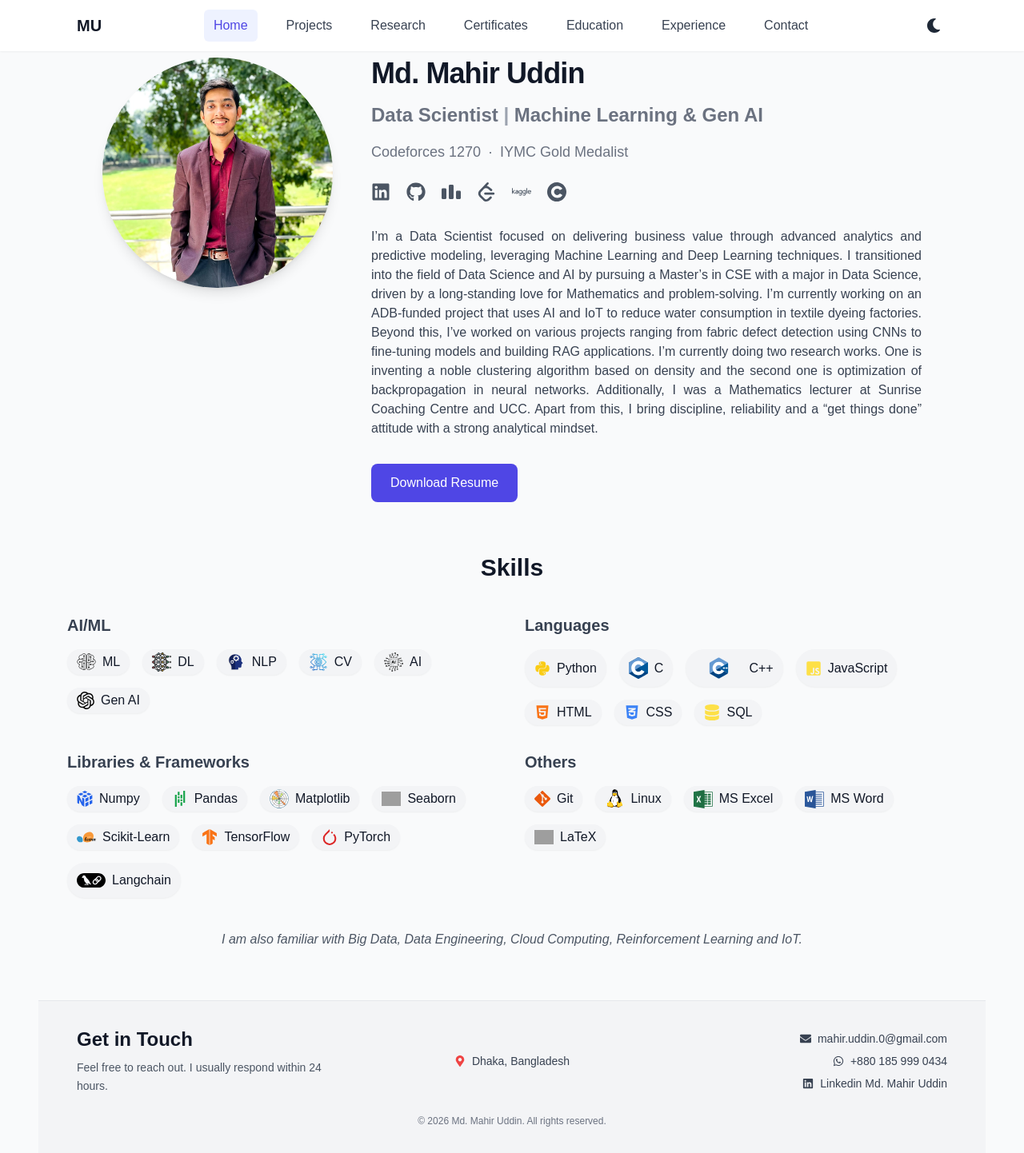
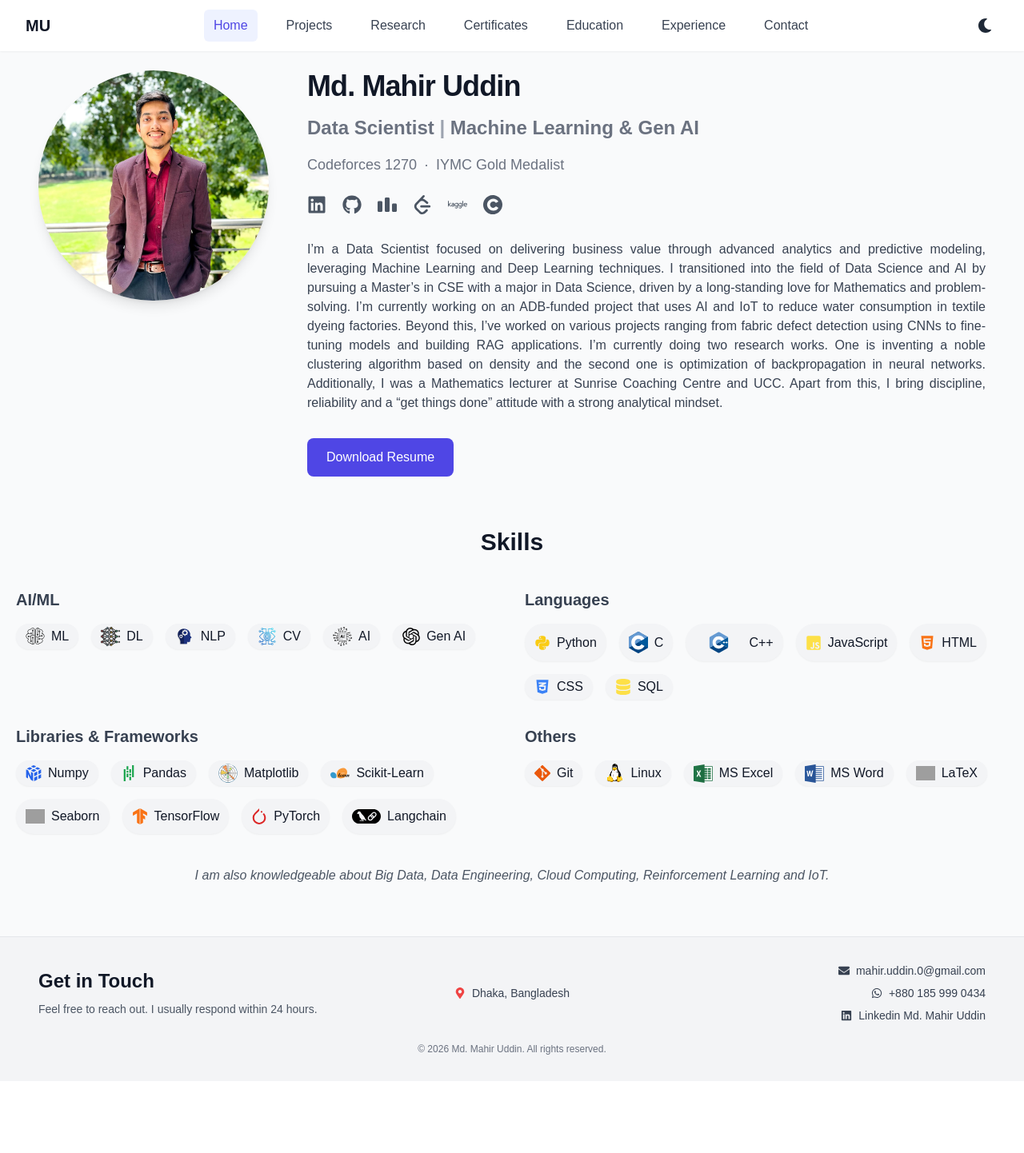
Before and after one commit to Mahir-Uddin0/portfolio_website, a Next.js app: page / in a window 1280 px wide. Shown: the whole page at 80% size. After the commit the page ends 1352 px from the top, so only its background shows below. Built offline with nearby package versions, Linux system fonts and the light colour scheme; grey boxes are pictures that could not be loaded.

Commit message:
increased home page width to 7xl

```diff
--- a/components/Navbar.js
+++ b/components/Navbar.js
@@ -13,7 +13,7 @@ export default function Navbar() {
     { href: "/certificates", label: "Certificates" },
     { href: "/education", label: "Education" },
     { href: "/experience", label: "Experience" },
-    { href: "/contact", label: "Contact" },
+    { href: "/#contact", label: "Contact" },
   ];
 
   const router = useRouter();
@@ -46,7 +46,7 @@ export default function Navbar() {
 
   return (
     <nav className="bg-white dark:bg-gray-900 shadow-sm sticky top-0 z-40 transition-colors">
-      <div className="max-w-6xl mx-auto px-6 lg:px-8">
+      <div className="max-w-7xl mx-auto px-6 lg:px-8">
         <div className="flex items-center justify-between h-16">
           {/* Left: Name */}
           <div className="text-xl font-semibold text-gray-900 dark:text-white">
--- a/components/Skills.js
+++ b/components/Skills.js
@@ -6,7 +6,7 @@ import { FaProjectDiagram, FaLanguage, FaRegImage, FaCamera } from "react-icons/
 
 export default function Skills() {
   return (
-    <section className="max-w-6xl mx-auto px-5 py-16">
+    <section className="max-w-7xl mx-auto px-5 py-16">
       <h2 className="text-3xl font-bold text-gray-900 dark:text-white mb-10 text-center">Skills</h2>
       <div className="grid grid-cols-1 md:grid-cols-2 gap-8">
         {/* AI/ML */}
@@ -44,8 +44,8 @@ export default function Skills() {
             <span className="flex items-center gap-2 bg-gray-100 dark:bg-gray-800 text-gray-900 dark:text-gray-200 px-3 py-1 rounded-full shadow-sm hover:bg-gray-200 dark:hover:bg-gray-700 transition"><SiNumpy className="text-blue-600 text-xl" /> Numpy</span>
             <span className="flex items-center gap-2 bg-gray-100 dark:bg-gray-800 text-gray-900 dark:text-gray-200 px-3 py-1 rounded-full shadow-sm hover:bg-gray-200 dark:hover:bg-gray-700 transition"><SiPandas className="text-green-600 text-xl" /> Pandas</span>
             <span className="flex items-center gap-2 bg-gray-100 dark:bg-gray-800 text-gray-900 dark:text-gray-200 px-3 py-1 rounded-full shadow-sm hover:bg-gray-200 dark:hover:bg-gray-700 transition"><Image src="/images/skills/matplotlib.svg" alt="Matplotlib" width={24} height={24}/> Matplotlib</span>
+            <span className="flex items-center gap-2 bg-gray-100 dark:bg-gray-800 text-gray-900 dark:text-gray-200 px-3 py-1 rounded-full shadow-sm hover:bg-gray-200 dark:hover:bg-gray-700 transition"><Image src="/images/skills/scikit-learn.svg" alt="Scikit-Learn" width={24} height={24}/> Scikit-Learn</span>
             <span className="flex items-center gap-2 bg-gray-100 dark:bg-gray-800 text-gray-900 dark:text-gray-200 px-3 py-1 rounded-full shadow-sm hover:bg-gray-200 dark:hover:bg-gray-700 transition"><Image src="/images/skills/seaborn.svg" alt="Seaborn" width={24} height={24}/> Seaborn</span>
-            <span className="flex items-center gap-2 bg-gray-100 dark:bg-gray-800 text-gray-900 dark:text-gray-200 px-3 py-1 rounded-full shadow-sm hover:bg-gray-200 dark:hover:bg-gray-700 transition"><Image src="/images/skills/scikit-learn.svg" alt="Scikit-Learn" width={24} height={24}/> Scikit-Learn</span>
             <span className="flex items-center gap-2 bg-gray-100 dark:bg-gray-800 text-gray-900 dark:text-gray-200 px-3 py-1 rounded-full shadow-sm hover:bg-gray-200 dark:hover:bg-gray-700 transition"><SiTensorflow className="text-orange-500 text-xl" /> TensorFlow</span>
             <span className="flex items-center gap-2 bg-gray-100 dark:bg-gray-800 text-gray-900 dark:text-gray-200 px-3 py-1 rounded-full shadow-sm hover:bg-gray-200 dark:hover:bg-gray-700 transition"><SiPytorch className="text-red-600 text-xl" /> PyTorch</span>
             <span className="flex items-center gap-2 bg-gray-100 dark:bg-gray-800 text-gray-900 dark:text-gray-200 px-3 py-1 rounded-full shadow-sm hover:bg-gray-200 dark:hover:bg-gray-700 transition"><Image src="/images/skills/langchain.svg" alt="LangChain" width={36} height={36} className="dark:invert" /> Langchain</span>
@@ -66,7 +66,7 @@ export default function Skills() {
 
       </div>
       <div className="mt-10 text-center text-gray-600 dark:text-gray-400">
-        <em>I am also familiar with Big Data, Data Engineering, Cloud Computing, Reinforcement Learning and IoT.</em>
+        <em>I am also knowledgeable about Big Data, Data Engineering, Cloud Computing, Reinforcement Learning and IoT.</em>
       </div>
     </section>
   );
--- a/pages/index.js
+++ b/pages/index.js
@@ -11,8 +11,9 @@ import { SiKaggle, SiCoursera, SiCodeforces, SiLeetcode } from "react-icons/si";
 
 export default function Home() {
   return (
-    <main className="min-h-screen flex flex-col items-center justify-center px-6 md:px-12">
-      <section className="mt-2 max-w-5xl mx-auto flex flex-col md:flex-row items-start gap-12">
+    <main className="min-h-screen flex flex-col">
+      {/* <section className="mt-2 max-w-5xl mx-auto flex flex-col md:flex-row items-start gap-12"> */}
+      <section className="mt-6 w-full max-w-7xl mx-auto px-6 md:px-12 flex flex-col md:flex-row items-start gap-12">
 
         {/* Left: Profile Image */}
         <div className="flex justify-center md:justify-start">
--- a/pages/projects.js
+++ b/pages/projects.js
@@ -12,7 +12,7 @@ export default function Projects() {
           <h1 className="text-4xl md:text-5xl font-bold text-gray-900 dark:text-white">
             Projects
           </h1>
-          <p className="mt-4 text-gray-600 dark:text-gray-400 leading-relaxed">
+          <p className="mt-4 text-gray-600 dark:text-gray-400 text-justify leading-relaxed">
             A selection of hands-on projects focused on Machine Learning, Deep Learning,
             and applied AI. Each project emphasizes problem formulation, modeling,
             and practical implementation. Source code is available on GitHub.
```
